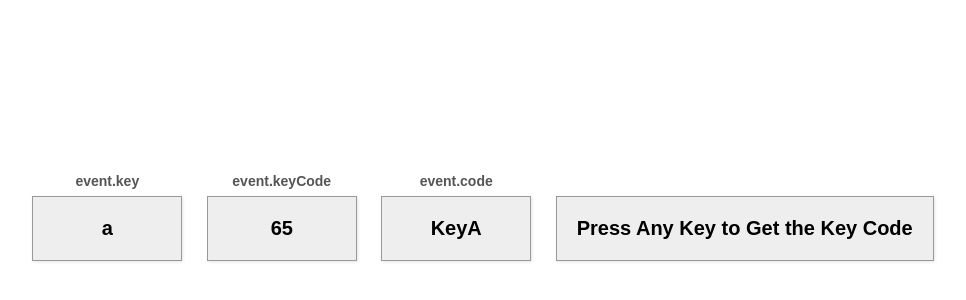
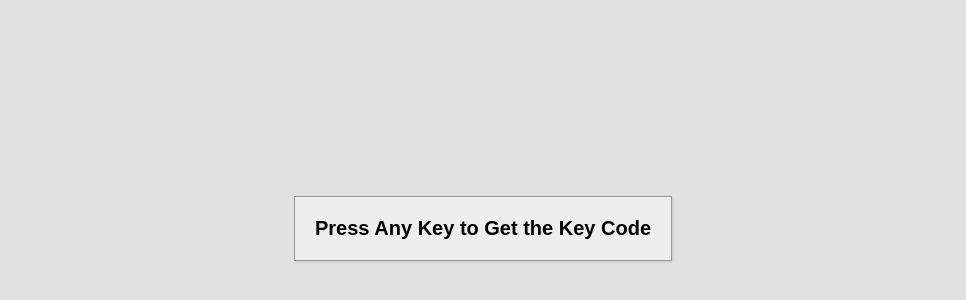
Before and after one commit to jackiecodes2021/event-keycode, a plain HTML site: page index.html in a window 1280 px wide. Shown: the part 172-472 px from the top of the page, without its empty margins (157-1123 px from the left). Drawn offline with Linux system fonts and the light colour scheme; a web font is replaced by a local one.

Commit message:
js updated

```diff
--- a/index.html
+++ b/index.html
@@ -14,18 +14,6 @@
     <body>
         <div id="insert">
             <div class="key">
-                a
-                <small>event.key</small>
-            </div>
-            <div class="key">
-                65
-                <small>event.keyCode</small>
-            </div>
-            <div class="key">
-                KeyA
-                <small>event.code</small>
-            </div>
-            <div class="key">
                 Press Any Key to Get the Key Code
             </div>
 
--- a/script.js
+++ b/script.js
@@ -3,7 +3,7 @@ const insert = document.getElementById('insert')
 window.addEventListener('keydown', (event) => {
     insert.innerHTML = `
     <div class="key">
-  ${event.key === ' ' ? 'Space' : event.key}
+        ${event.key === " " ? "Space" : event.key}
         <small>event.key</small>
     </div>
     <div class="key">
--- a/style.css
+++ b/style.css
@@ -3,7 +3,7 @@
     box-sizing: border-box;
 }
 body{
-    background-color: e1e1e1;
+    background-color: #e1e1e1;
     font-family: 'Muli', sans-serif;
     display: flex;
     text-align: center;
```
Lines whose indentation alone changed are shown as unchanged.
